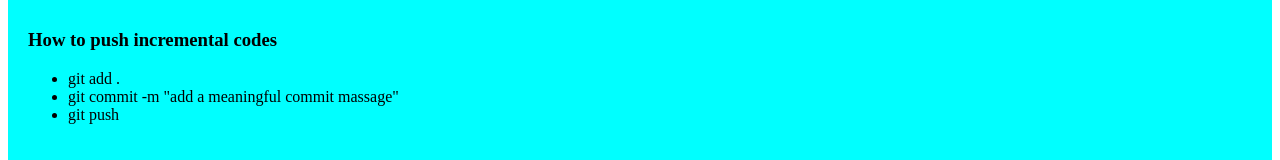
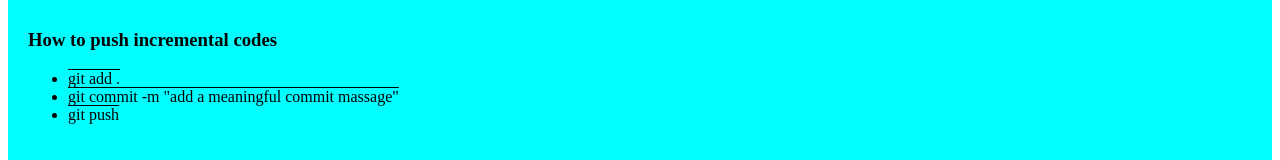
Before and after one commit to hemel-ags/my-simple-website, a plain HTML site: page index.html in a window 1280 px wide. Shown: the part 556-716 px from the top of the page. Drawn offline with Linux system fonts and the light colour scheme.

Commit message:
overline added to the li

```diff
--- a/styles/blog.css
+++ b/styles/blog.css
@@ -6,3 +6,7 @@ div{
 .push{
     background-color: aqua;
 }
+
+li{
+    text-decoration: overline;
+}
```
